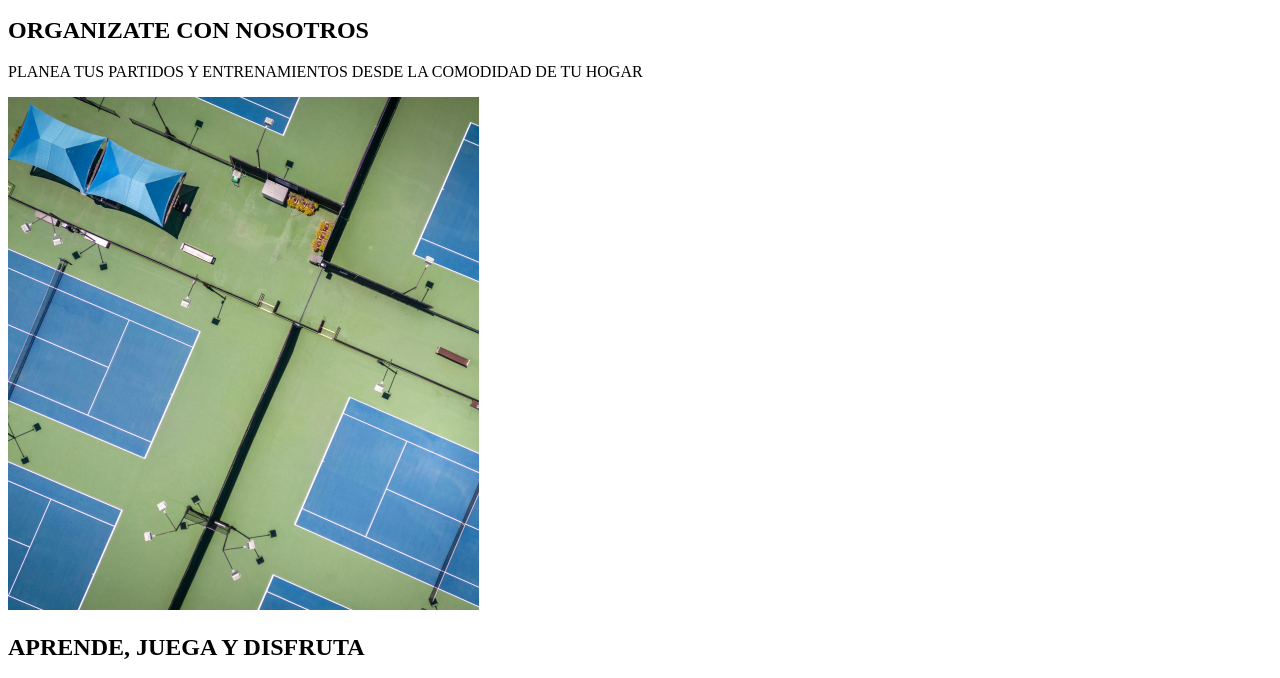
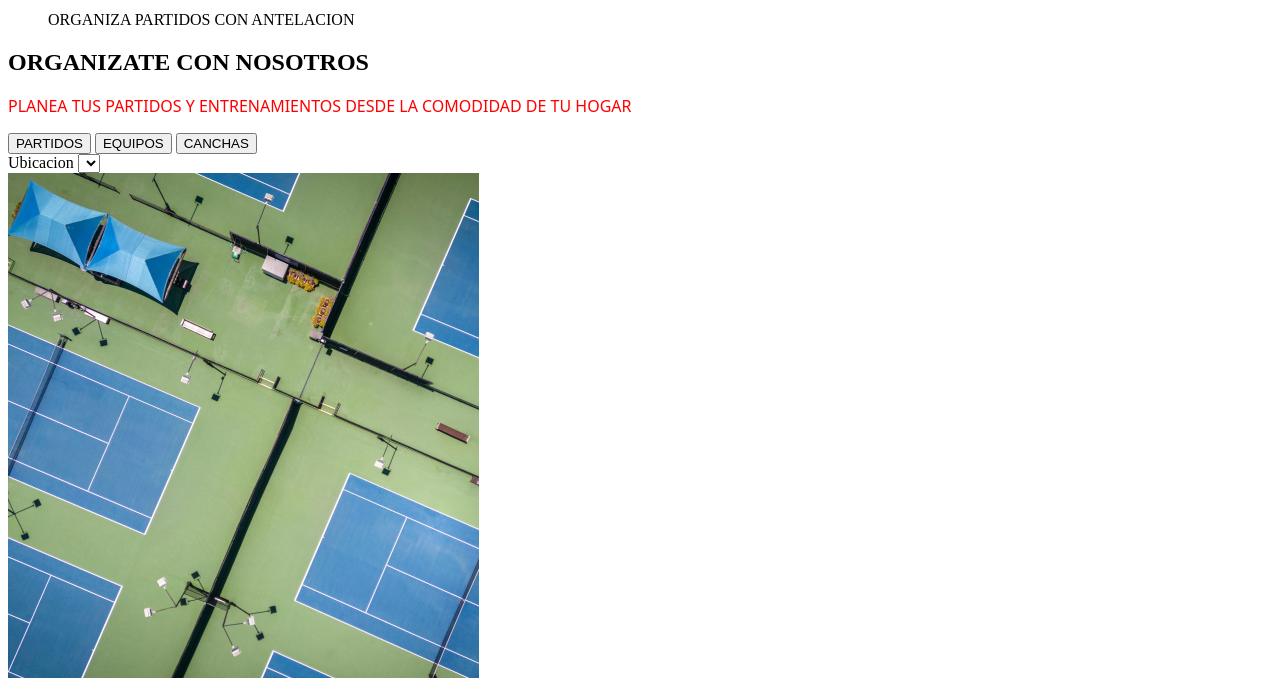
Before and after one commit to valvsarmiento/NEW-PAGE-TENNIS, a plain HTML site: page index.html in a window 1280 px wide. Shown: the part 1192-1870 px from the top of the page. Drawn offline with Linux system fonts and the light colour scheme.

Commit message:
Añadi css al archivo

```diff
--- a/index.html
+++ b/index.html
@@ -30,6 +30,8 @@
     <!-- icono de la pagina en pestana del navegador -->
     <link rel="shortcut icon" href="/assets/img (1).svg" type="image/x-icon">
     <title>Tenis club</title>
+
+    <link rel="stylesheet" href="/style.css">
 </head>
 
 <body>
@@ -122,6 +124,26 @@
             <h2>ORGANIZATE CON NOSOTROS</h2>
 
             <p>PLANEA TUS PARTIDOS Y ENTRENAMIENTOS DESDE LA COMODIDAD DE TU HOGAR</p>
+
+
+            <div>
+                <div>
+                    <button>PARTIDOS</button>
+                    <button>EQUIPOS</button>
+                    <button>CANCHAS</button>
+                </div>
+
+               <form action="/" method="get"></form>
+               <label for="">
+                Ubicacion
+                <select name="" id="">
+                    <option value="Carobobo"></option>
+                </select>
+               </label>
+
+               <form action="" method="get"></form>
+            </div>
+
         </section>
 
         <!-- Third page -->
@@ -145,7 +167,7 @@
                 nosotros es crear una comunidad confiable y segura para ti, bien sea que quieras una actividad para tu
                 tiempo libre, o si eres profesional. </p>
 
-<!-- contenedor de tarjetass -->
+            <!-- contenedor de tarjetass -->
             <div>
 
                 <!-- tarjeta 1 -->
@@ -168,6 +190,8 @@
 
             </div>
         </section>
+
+
     </main>
 
     <footer>
@@ -175,6 +199,16 @@
         <p>Todos los derechos reservados para la marca</p>
 
     </footer>
+
+    <form action="https://reqres.in/api/login" method="post"></form>
+
+    <input type="email" name="email" id="" placeholder="ejemplo@gmail.com">
+    <input type="password" name="password" id="" placeholder="contraseña">
+    <button type="submit">Enviar</button>
+
+    </form>
 </body>
 
 </html>
+
+https://reqres.in/api/login
--- /dev/null
+++ b/style.css
@@ -0,0 +1,8 @@
+/* Una regla se compone de un selector y sus reglas */
+
+p {
+    color: red;
+    font-size: 16px;
+    font-family: system-ui, -apple-system, BlinkMacSystemFont, 'Segoe UI', Roboto, Oxygen, Ubuntu, Cantarell, 'Open Sans', 'Helvetica Neue', sans-serif;
+    font-weight: 400;
+}
```
